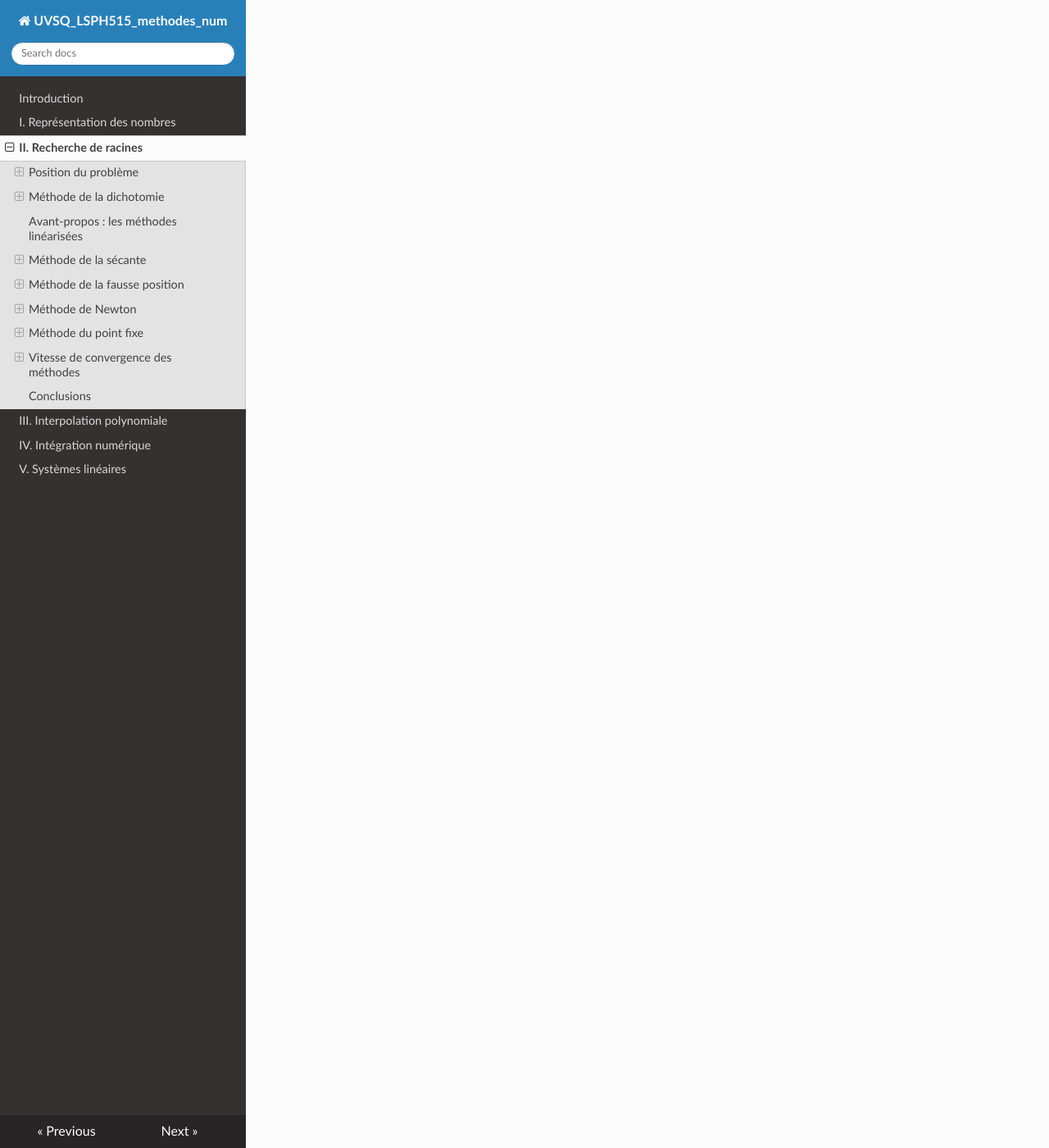
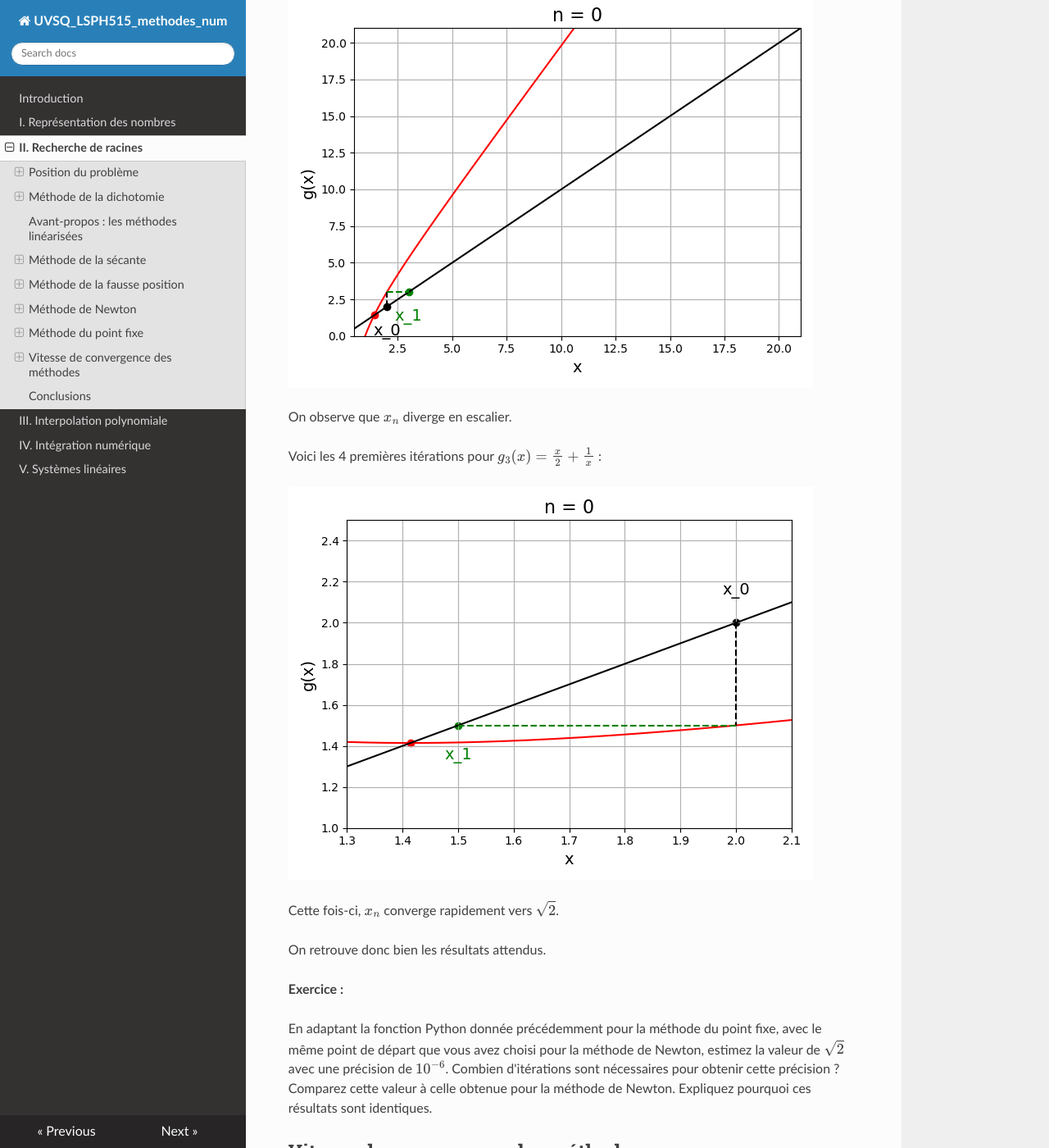
Before and after one commit to NicOudart/UVSQ_LSPH515_methodes_num, an MkDocs documentation site: the page built from docs/Chap2_Recherche_de_racines.md, in a window 1280 px wide and 1400 px high, scrolled down 21107 px. Shown: the whole window at 82% size. Built offline with MkDocs 1.6.1, drawn with Linux system fonts in a browser that asks for light colours; nearby versions of some CDN libraries; some of the changed text lies outside the part shown.

Commit message:
-Finishing the fixed point section of Chapter 2.

```diff
--- a/docs/Chap2_Recherche_de_racines.md
+++ b/docs/Chap2_Recherche_de_racines.md
@@ -125,6 +125,7 @@
 Au cours de ce chapitre, nous appliquerons les différentes méthodes numériques de recherche de racines à un même exemple : **l'estimation de $\sqrt{2}$**.
 
 $\sqrt{2}$ est un nombre irrationel, dont l'approximation est un problème depuis l'antiquité, notamment parce qu'il correspond à l'hypothénuse d'un carré de côté 1.
+Une valeur approchée de $\sqrt{2}$ à $10^-9$ près est : 1.414213562.
 
 Par définition, $\sqrt{2}$ et $-\sqrt{2}$ sont les solutions de l'équation $x^2 = 2$.
 
@@ -729,12 +730,39 @@
 
 Nous proposons d'essayer les fonctions d'itération suivantes :
 
-|$g_1(x)=\frac{2}{x}$    |$g_2(x)=2x-\frac{2}{x}$  |$g_3(x)=\frac{x}{2}+\frac{1}{x}    |
+|$g_1(x)=\frac{2}{x}$    |$g_2(x)=2x-\frac{2}{x}$  |$g_3(x)=\frac{x}{2}+\frac{1}{x}$   |
 |:-----------------------|:-----------------------:|----------------------------------:|
 |$g_1'(x)=-\frac{2}{x^2}$|$g_2'(x)=2+\frac{2}{x^2}$|$g_3'(x)=\frac{1}{2}-\frac{1}{x^2}$|
 |$g_1'(c)=-1$            |$g_2'(c)=3$              |$g_3'(c)=0$                        |
 
 On s'attend donc à ce que $g_1$ et $g_2$ divergent, et à ce que $g_3$ converge.
+Vérifions avec un point de départ de 2 pour les 3 fonctions.
+
+Voici les 4 premières itérations pour $g_1(x)=\frac{2}{x}$ :
+
+![Exemple d'application du point fixe à g1](img/Chap2_exemple_point_fixe_1.gif)
+
+La valeur de $x_n$ oscille entre 1 et 2 sans jamais s'arrêter. La suite ne converge donc pas.
+
+Voici les 4 premières itérations pour $g_2(x)=2x-\frac{2}{x}$  :
+
+![Exemple d'application du point fixe à g2](img/Chap2_exemple_point_fixe_2.gif)
+
+On observe que $x_n$ diverge en escalier.
+
+Voici les 4 premières itérations pour $g_3(x)=\frac{x}{2}+\frac{1}{x}$  :
+
+![Exemple d'application du point fixe à g3](img/Chap2_exemple_point_fixe_3.gif)
+
+Cette fois-ci, $x_n$ converge rapidement vers $\sqrt{2}$.
+
+On retrouve donc bien les résultats attendus.
+
+**Exercice :**
+
+En adaptant la fonction Python donnée précédemment pour la méthode du point fixe, avec le même point de départ que vous avez choisi pour la méthode de Newton, estimez la valeur de $\sqrt{2}$ avec une précision de $10^{-6}$.
+Combien d'itérations sont nécessaires pour obtenir cette précision ? Comparez cette valeur à celle obtenue pour la méthode de Newton.
+Expliquez pourquoi ces résultats sont identiques.
 
 ## Vitesse de convergence des méthodes
 
```
Also changed, not shown: docs/img/Chap2_exemple_point_fixe_1.gif (added), docs/img/Chap2_exemple_point_fixe_2.gif (added), docs/img/Chap2_exemple_point_fixe_3.gif (added).
